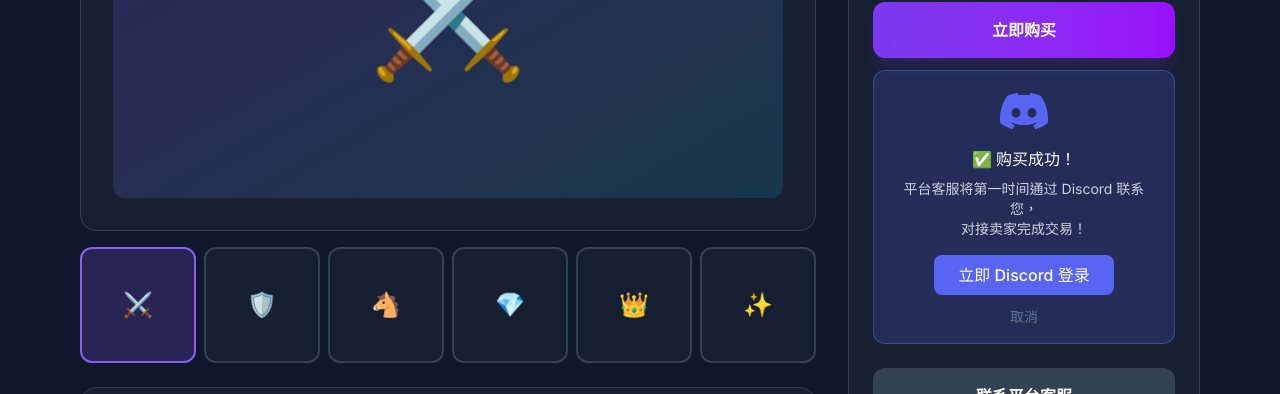
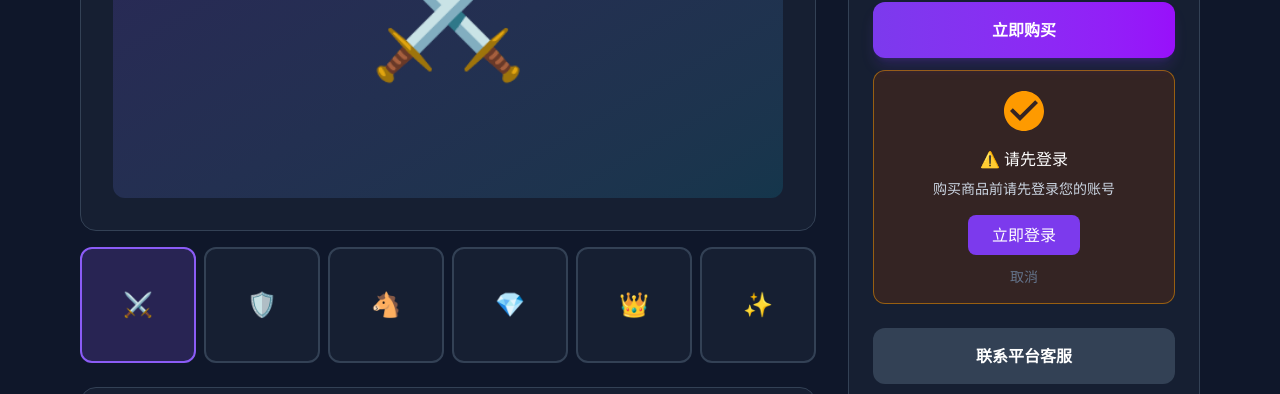
Before and after one commit to bbubb88/bb-market, a Next.js app: page /listing/1 in a window 1280 px wide. Both pictures are taken after a click on the button "立即购买". Shown: the part 308-702 px from the top of the page. Built offline with nearby package versions, Linux system fonts and the light colour scheme; no server answers.

Commit message:
feat: Discord OAuth配置 - Client ID配置完成

```diff
--- a/package.json
+++ b/package.json
@@ -15,6 +15,7 @@
   "dependencies": {
     "@supabase/supabase-js": "^2.98.0",
     "next": "16.1.6",
+    "ontology-ts-sdk": "^2.0.3",
     "pg": "^8.19.0",
     "react": "19.2.3",
     "react-dom": "19.2.3",
--- a/src/app/listing/[id]/page.tsx
+++ b/src/app/listing/[id]/page.tsx
@@ -59,6 +59,9 @@ export default function ListingDetailPage() {
 
     if (!isLoggedIn) {
       setShowLoginPrompt(true);
+      setError('');
+      setSuccessMessage('');
+      setOrderCreated(false);
       return;
     }
 
@@ -317,20 +320,20 @@ export default function ListingDetailPage() {
 
               {/* Login Prompt */}
               {showLoginPrompt && !orderCreated && (
-                <div className="mb-6 p-4 bg-[#5865F2]/20 border border-[#5865F2]/50 rounded-xl">
+                <div className="mb-6 p-4 bg-amber-900/30 border border-amber-500/50 rounded-xl">
                   <div className="text-center">
-                    <svg className="w-12 h-12 mx-auto mb-3 text-[#5865F2]" viewBox="0 0 24 24" fill="currentColor">
-                      <path d="M20.317 4.37a19.791 19.791 0 0 0-4.885-1.515.074.074 0 0 0-.079.037c-.21.375-.444.864-.608 1.25a18.27 18.27 0 0 0-5.487 0 12.64 12.64 0 0 0-.617-1.25.077.077 0 0 0-.079-.037A19.736 19.736 0 0 0 3.677 4.37a.07.07 0 0 0-.032.027C.533 9.046-.32 13.58.099 18.057a.082.082 0 0 0 .031.057 19.9 19.9 0 0 0 5.993 3.03.078.078 0 0 0 .084-.028 14.09 14.09 0 0 0 1.226-1.994.076.076 0 0 0-.041-.106 13.107 13.107 0 0 1-1.872-.892.077.077 0 0 1-.008-.128 10.2 10.2 0 0 0 .372-.292.074.074 0 0 1 .077-.01c3.928 1.793 8.18 1.793 12.062 0a.074.074 0 0 1 .078.01c.12.098.246.198.373.292a.077.077 0 0 1-.006.127 12.299 12.299 0 0 1-1.873.892.077.077 0 0 0-.041.107c.36.698.772 1.362 1.225 1.993a.076.076 0 0 0 .084.028 19.839 19.839 0 0 0 6.002-3.03.077.077 0 0 0 .032-.054c.5-5.177-.838-9.674-3.549-13.66a.061.061 0 0 0-.031-.03zM8.02 15.33c-1.183 0-2.157-1.085-2.157-2.419 0-1.333.956-2.419 2.157-2.419 1.21 0 2.176 1.096 2.157 2.42 0 1.333-.956 2.418-2.157 2.418zm7.975 0c-1.183 0-2.157-1.085-2.157-2.419 0-1.333.955-2.419 2.157-2.419 1.21 0 2.176 1.096 2.157 2.42 0 1.333-.946 2.418-2.157 2.418z"/>
+                    <svg className="w-12 h-12 mx-auto mb-3 text-amber-500" viewBox="0 0 24 24" fill="currentColor">
+                      <path d="M12 2C6.48 2 2 6.48 2 12s4.48 10 10 10 10-4.48 10-10S17.52 2 12 2zm-2 15l-5-5 1.41-1.41L10 14.17l7.59-7.59L19 8l-9 9z"/>
                     </svg>
-                    <p className="text-white font-medium mb-2">✅ 购买成功！</p>
+                    <p className="text-white font-medium mb-2">⚠️ 请先登录</p>
                     <p className="text-slate-300 text-sm mb-4">
-                      平台客服将第一时间通过 Discord 联系您，<br/>对接卖家完成交易！
+                      购买商品前请先登录您的账号
                     </p>
                     <Link
                       href="/login"
-                      className="inline-block px-6 py-2 bg-[#5865F2] text-white font-medium rounded-lg hover:bg-[#4752C4] transition-colors"
+                      className="inline-block px-6 py-2 bg-violet-600 text-white font-medium rounded-lg hover:bg-violet-500 transition-colors"
                     >
-                      立即 Discord 登录
+                      立即登录
                     </Link>
                     <button
                       onClick={() => setShowLoginPrompt(false)}
```
Also changed, not shown: 2 other files (tests, documents, lock files or other folders).
